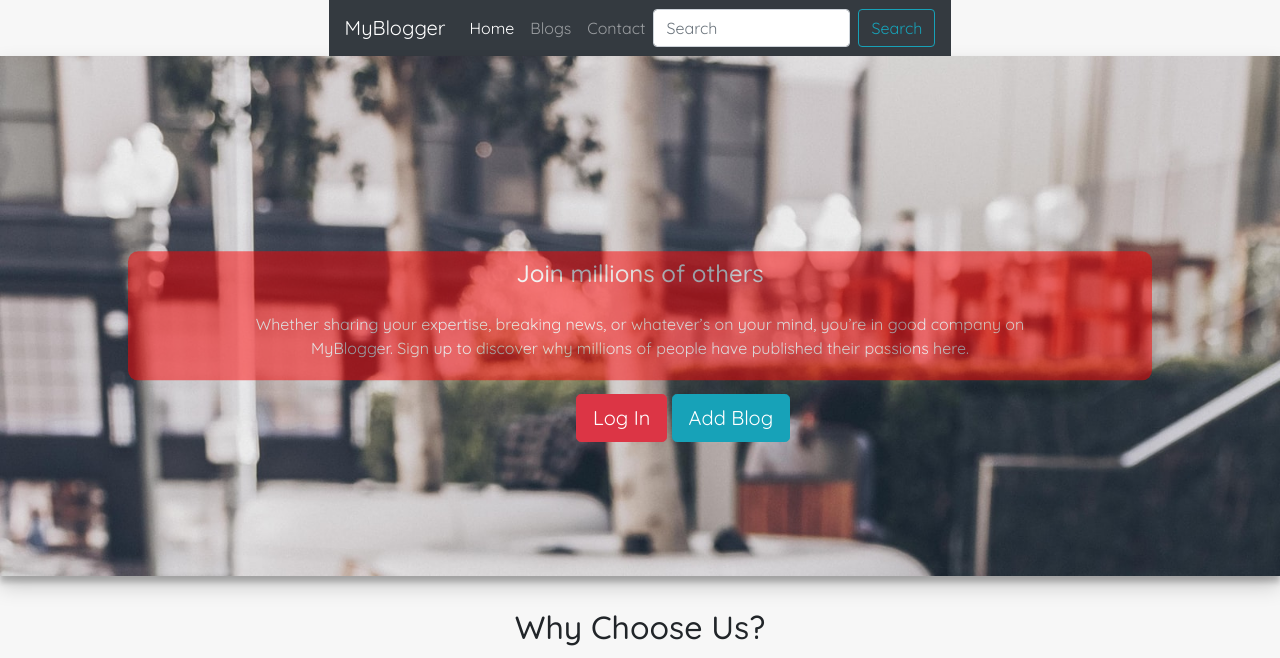
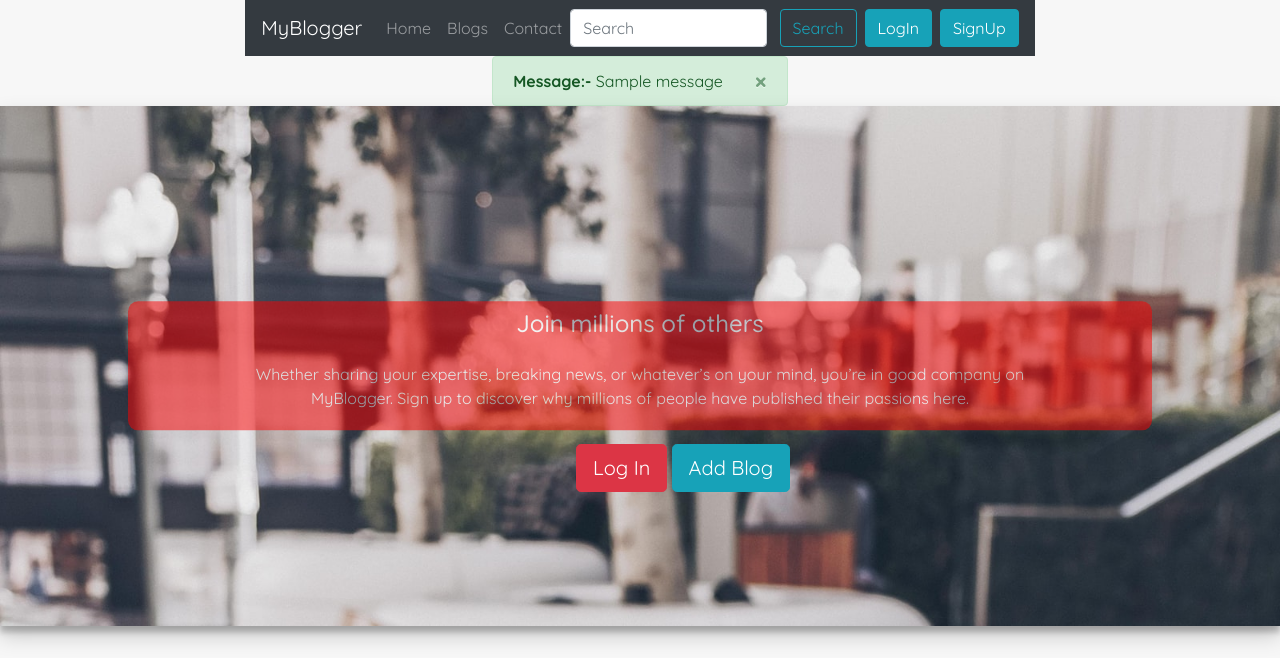
Before and after one commit to Sandeshsingh27/myBlog, a Django app: page / in a window 1280 px wide. Shown: the top 658 px of the page. Run offline with Django 4.2, Linux system fonts and the light colour scheme; one stand-in notice (Sample message) is shown; some libraries are stand-ins or nearby versions.

Commit message:
added authentication feature and displaying the content according to the user authentication

```diff
--- a/blog/urls.py
+++ b/blog/urls.py
@@ -10,5 +10,8 @@ urlpatterns = [
     path('delete/<int:sno>/', views.delete, name='delete'),
     path('edit/<int:sno>/', views.edit, name='edit'),
     path('blog/<int:sno>/', views.update, name='update'),
+    path('signup/', views.signup, name="signup"),
+    path('signin/', views.signin, name="signin"),
+    path('signout/', views.signout, name="signout"),
 
 ]
--- a/blog/views.py
+++ b/blog/views.py
@@ -1,9 +1,11 @@
-from django.shortcuts import render, redirect
+from django.shortcuts import render, redirect, HttpResponse
 from .models import *
 from django.urls import reverse
 from urllib.parse import urlencode
 import math
 from django.contrib import messages
+from django.contrib.auth.models import User
+from django.contrib.auth import authenticate, login, logout
 
 # Create your views here.
 
@@ -180,3 +182,78 @@ def delete(request, sno):
 
     context.update({'item':item})
     return render(request, 'blog.html', context)
+
+
+# we cannot use login and logout keywords as these are reserved keywords of django
+def signin(request):
+    # if method is post then perform the action otherwise if it is get(ie, if user enter /login in the url then show error message)
+    if request.method=='POST':
+        loginusername= request.POST.get('loginusername')
+        loginpass=request.POST.get('loginpass')
+
+        user=authenticate(request, username=loginusername, password=loginpass)
+
+        if user is not None:
+            login(request, user)
+            messages.success(request, "Successfully Logged In")
+            return redirect("index")
+        else:
+            messages.error(request, "Invalid Credentials! Please try again")
+            return redirect("index")
+    else:
+        return HttpResponse("404 - NOT FOUND")
+
+def signout(request):
+    logout(request)
+    messages.success(request, "Successfully Logged Out")
+    return redirect('index')
+
+
+def signup(request):
+    # if method is post then perform the action otherwise if it is get(ie, if user enter /signup in the url then show error message)
+    if request.method=='POST':
+        username= request.POST.get('username')
+        fname=request.POST.get('fname')
+        lname=request.POST.get('lname')
+        email=request.POST.get('email')
+        pass1=request.POST.get('pass1')
+        pass2=request.POST.get('pass2')
+
+        # Check for errorneous inputs
+
+        # username shoud be under 10 characters
+        if (len(username) > 10):
+            messages.error(request, "Your username must be under 10 characters")
+            return redirect('/')
+
+        # if User.objects.get(username=username):
+        #     messages.error(request, "Your username has already been taken. Enter unique username!")
+        #     return redirect('/')
+
+        # username should be alpha-numeric only
+        if not username.isalnum():
+            messages.error(request, "Your username must only contains letter and numbers")
+            return redirect('/')
+
+        # pass1 soud match pass2
+        if pass1 != pass2:
+            messages.error(request, "Your passwords do not match")
+            return redirect('/')
+
+        # length of pass1 must be atleast 8 characters
+        if (len(pass1) < 8):
+            messages.error(request, "Your passwords must contains atleast 8 characters")
+            return redirect('/')
+
+        # Creating user
+        my_user=User.objects.create_user(username, email, pass1)
+        my_user.first_name=fname
+        my_user.last_name=lname
+        my_user.save()
+        messages.success(request, "Your account has been successfully created")
+
+        # we can also use name of urls to redirect
+        return redirect('index')
+
+    else:
+        return HttpResponse("404 - NOT FOUND")
--- a/templates/base.html
+++ b/templates/base.html
@@ -1,22 +1,22 @@
 <!doctype html>
 <html lang="en">
 {% load static %}
+
 <head>
   <!-- Required meta tags -->
   <meta charset="utf-8">
   <meta name="viewport" content="width=device-width, initial-scale=1, shrink-to-fit=no">
 
   <!-- Bootstrap CSS -->
-    <link rel="stylesheet" href="https://cdn.jsdelivr.net/npm/bootstrap@4.0.0/dist/css/bootstrap.min.css" integrity="sha384-Gn5384xqQ1aoWXA+058RXPxPg6fy4IWvTNh0E263XmFcJlSAwiGgFAW/dAiS6JXm" crossorigin="anonymous">
+  <link rel="stylesheet" href="https://cdn.jsdelivr.net/npm/bootstrap@4.0.0/dist/css/bootstrap.min.css"
+    integrity="sha384-Gn5384xqQ1aoWXA+058RXPxPg6fy4IWvTNh0E263XmFcJlSAwiGgFAW/dAiS6JXm" crossorigin="anonymous">
 
   <!-- CSS stylesheet -->
   <link rel="stylesheet" type="text/css" href="{% static 'css/blog.css' %}">
   <link rel="stylesheet" type="text/css" href="{% static 'css/index.css' %}">
 
   <!-- TinyMCE text Editor script-->
-    <script
-    type="text/javascript"
-    src='https://cdn.tiny.cloud/1/no-api-key/tinymce/6/tinymce.min.js'
+  <script type="text/javascript" src='https://cdn.tiny.cloud/1/no-api-key/tinymce/6/tinymce.min.js'
     referrerpolicy="origin">
     </script>
   <script type="text/javascript">
@@ -44,35 +44,23 @@
   <title>{% block title %}{% endblock title %}</title>
 
   <style>
-       {% block style %}{% endblock style %}
+    {
+      % block style %
+    }
+
+      {
+      % endblock style %
+    }
   </style>
 </head>
+
 <body>
+  <!-- importing navbar.html file -->
+  {% include "navbar.html" %}
 
-    <nav class="navbar navbar-expand-lg navbar-dark bg-dark" /*style="background-color: #e3f2fd;"*/>
-        <a class="navbar-brand" href="/">MyBlogger</a>
-        <button class="navbar-toggler" type="button" data-toggle="collapse" data-target="#navbarSupportedContent" aria-controls="navbarSupportedContent" aria-expanded="false" aria-label="Toggle navigation">
-          <span class="navbar-toggler-icon"></span>
-        </button>
+  <!-- importing modal.html file -->
+  {% include "modals.html" %}
 
-        <div class="collapse navbar-collapse" id="navbarSupportedContent">
-          <ul class="navbar-nav mx-auto">
-            <li class="nav-item {% block homeactive %}{% endblock homeactive %}">
-              <a class="nav-link" href="/">Home <span class="sr-only">(current)</span></a>
-            </li>
-            <li class="nav-item {% block blogsactive %}{% endblock blogsactive %}">
-              <a class="nav-link" href="/blog">Blogs</a>
-            </li>
-            <li class="nav-item {% block contactactive %}{% endblock contactactive %}">
-                <a class="nav-link" href="/contact">Contact</a>
-              </li>
-        </ul>
-          <form name="search" action="/search" method="get" class="form-inline my-2 my-lg-0">
-            <input name="query" id="query" class="form-control mr-sm-2" type="search" placeholder="Search" aria-label="Search">
-            <button class="btn btn-outline-info my-2 my-sm-0" type="submit">Search</button>
-          </form>
-        </div>
-      </nav>
 
   {% block body %}
   {% endblock body %}
@@ -89,8 +77,15 @@
 
   <!-- Optional JavaScript -->
   <!-- jQuery first, then Popper.js, then Bootstrap JS -->
-    <script src="https://code.jquery.com/jquery-3.2.1.slim.min.js" integrity="sha384-KJ3o2DKtIkvYIK3UENzmM7KCkRr/rE9/Qpg6aAZGJwFDMVNA/GpGFF93hXpG5KkN" crossorigin="anonymous"></script>
-    <script src="https://cdn.jsdelivr.net/npm/popper.js@1.12.9/dist/umd/popper.min.js" integrity="sha384-ApNbgh9B+Y1QKtv3Rn7W3mgPxhU9K/ScQsAP7hUibX39j7fakFPskvXusvfa0b4Q" crossorigin="anonymous"></script>
-    <script src="https://cdn.jsdelivr.net/npm/bootstrap@4.0.0/dist/js/bootstrap.min.js" integrity="sha384-JZR6Spejh4U02d8jOt6vLEHfe/JQGiRRSQQxSfFWpi1MquVdAyjUar5+76PVCmYl" crossorigin="anonymous"></script>
+  <script src="https://code.jquery.com/jquery-3.2.1.slim.min.js"
+    integrity="sha384-KJ3o2DKtIkvYIK3UENzmM7KCkRr/rE9/Qpg6aAZGJwFDMVNA/GpGFF93hXpG5KkN"
+    crossorigin="anonymous"></script>
+  <script src="https://cdn.jsdelivr.net/npm/popper.js@1.12.9/dist/umd/popper.min.js"
+    integrity="sha384-ApNbgh9B+Y1QKtv3Rn7W3mgPxhU9K/ScQsAP7hUibX39j7fakFPskvXusvfa0b4Q"
+    crossorigin="anonymous"></script>
+  <script src="https://cdn.jsdelivr.net/npm/bootstrap@4.0.0/dist/js/bootstrap.min.js"
+    integrity="sha384-JZR6Spejh4U02d8jOt6vLEHfe/JQGiRRSQQxSfFWpi1MquVdAyjUar5+76PVCmYl"
+    crossorigin="anonymous"></script>
 </body>
+
 </html>
--- a/templates/blog.html
+++ b/templates/blog.html
@@ -43,10 +43,12 @@
           </div>
         </div>
       </div>
+      {% if user.is_authenticated %}
       <button type="submit" class="btn btn-info d-block" onclick="location.href='{% url 'edit' blog.sno %}'">Edit your
         Blog</button>
       <button type="submit" class="btn btn-outline-danger mt-1"
         onclick="location.href='{% url 'delete' blog.sno %}'">Delete your Blog</button>
+      {% endif %}
     </div>
     {% endfor %}
   </div>
--- a/templates/index.html
+++ b/templates/index.html
@@ -19,6 +19,19 @@ background: #f7f7f7 !important;
 </div>
 {% endif %}
 
+{% if messages %}
+{% for message in messages %}
+<div
+  class="alert alert-{% if message.tags == 'error' %}danger {% elif message.tags == 'warning' %}warning {% elif message.tags == 'success' %}success {% else %}info {% endif %} alert-dismissible fade show mb-0"
+  role="alert">
+  <strong>Message:-</strong> {{message}}
+  <button type="button" class="close" data-dismiss="alert" aria-label="Close">
+    <span aria-hidden="true">&times;</span>
+  </button>
+</div>
+{% endfor %}
+{% endif %}
+
 <section>
   <div class="container front-container px-0 my-0">
     <!-- https://source.unsplash.com/1600x650/?programming, coding || this is an api for images -->
@@ -32,10 +45,14 @@ background: #f7f7f7 !important;
           Sign up to discover why millions of people have published their passions here.</p>
       </div>
 
+      {% if not user.is_authenticated %}
       <div class="button">
-        <button type="button" class="btn btn-danger btn-lg">Log In</button>
+        <!-- Button trigger for login modal -->
+        <button type="submit" class="btn btn-danger btn-lg" data-toggle="modal" data-target="#loginModal">Log
+          In</button>
         <a href="#addBlog" class="btn btn-info btn-lg" role="button">Add Blog</a>
       </div>
+      {% endif %}
 
     </div>
 
@@ -97,12 +114,10 @@ background: #f7f7f7 !important;
           <img class="d-block w-100" src="{% static 'img/river-canal.jpeg' %}" alt="First slide">
         </div>
         <div class="carousel-item">
-          <img class="d-block w-100" src="{% static 'img/forest.jpeg' %}"
-            alt="Second slide">
+          <img class="d-block w-100" src="{% static 'img/forest.jpeg' %}" alt="Second slide">
         </div>
         <div class="carousel-item">
-          <img class="d-block w-100" src="{% static 'img/coding.jpeg' %}"
-            alt="Third slide">
+          <img class="d-block w-100" src="{% static 'img/coding.jpeg' %}" alt="Third slide">
         </div>
       </div>
       <a class="carousel-control-prev" href="#carouselIndicators" role="button" data-slide="prev">
@@ -123,7 +138,8 @@ background: #f7f7f7 !important;
       {% csrf_token %}
       <div class="form-group">
         <label for="title">Title</label>
-        <input type="text" class="form-control" id="title" name="title" placeholder="Enter title for your blog" required>
+        <input type="text" class="form-control" id="title" name="title" placeholder="Enter title for your blog"
+          required>
       </div>
       <div class="form-group">
         <label for="content">Content</label>
--- /dev/null
+++ b/templates/modals.html
@@ -0,0 +1,75 @@
+  <!-- SignUp Modal -->
+  <div class="modal fade" id="signupModal" tabindex="-1" role="dialog" aria-labelledby="signupModalLabel"
+    aria-hidden="true">
+    <div class="modal-dialog" role="document">
+      <div class="modal-content">
+        <div class="modal-header">
+          <h5 class="modal-title" id="signupModalLabel">SignUp Here</h5>
+          <button type="button" class="close" data-dismiss="modal" aria-label="Close">
+            <span aria-hidden="true">&times;</span>
+          </button>
+        </div>
+        <div class="modal-body">
+          <form action="/signup/" method="post">
+            {% csrf_token %}
+            <div class="form-group">
+              <label for="username" class="col-form-label">Username</label>
+              <input name="username" type="text" class="form-control" aria-describedby="username-instruction" id="username" placeholder="Enter your username" required>
+              <small id="username-instruction" class="form-text text-muted">Username must be unique and in lowercase and alphanumeric.</small>
+            </div>
+            <div class="form-group">
+              <label for="fname" class="col-form-label">First Name</label>
+              <input name="fname" type="text" class="form-control" id="fname" placeholder="Enter First Name" required>
+            </div>
+            <div class="form-group">
+              <label for="lname" class="col-form-label">Last Name</label>
+              <input name="lname" type="text" class="form-control" id="lname" placeholder="Enter Last Name" required>
+            </div>
+            <div class="form-group">
+              <label for="email" class="col-form-label">Email</label>
+              <input name="email" type="email" class="form-control" id="email" placeholder="Enter your email" required>
+            </div>
+            <div class="form-group">
+              <label for="pass1" class="col-form-label">Password</label>
+              <input name="pass1" type="password" class="form-control" id="pass1" aria-describedby="password-instruction" placeholder="Enter password" required>
+              <small id="password-instruction" class="form-text text-muted">Password should be atleast 8 characters long.</small>
+            </div>
+            <div class="form-group">
+              <label for="pass2" class="col-form-label">Confirm Password</label>
+              <input name="pass2" type="password" class="form-control" id="pass2" placeholder="Enter password again" required>
+            </div>
+            <button type="submit" class="btn btn-info">Submit</button>
+          </form>
+        </div>
+      </div>
+    </div>
+  </div>
+
+  <!-- LogIn Modal -->
+  <div class="modal fade" id="loginModal" tabindex="-1" role="dialog" aria-labelledby="loginModalLabel"
+    aria-hidden="true">
+    <div class="modal-dialog" role="document">
+      <div class="modal-content">
+        <div class="modal-header">
+          <h5 class="modal-title" id="loginModalLabel">LogIn</h5>
+          <button type="button" class="close" data-dismiss="modal" aria-label="Close">
+            <span aria-hidden="true">&times;</span>
+          </button>
+        </div>
+        <div class="modal-body">
+          <form action="/signin/" method="post">
+            {% csrf_token %}
+            <div class="form-group">
+              <label for="loginusername" class="col-form-label">Username</label>
+              <input name="loginusername" type="text" class="form-control" id="loginusername" placeholder="Enter your username">
+            </div>
+            <div class="form-group">
+              <label for="loginpass" class="col-form-label">Password</label>
+              <input name="loginpass" type="password" class="form-control" id="loginpass" placeholder="Enter your password">
+            </div>
+            <button type="submit" class="btn btn-info">Submit</button>
+          </form>
+        </div>
+      </div>
+    </div>
+  </div>
--- /dev/null
+++ b/templates/navbar.html
@@ -0,0 +1,54 @@
+<nav class="navbar navbar-expand-lg navbar-dark bg-dark" /*style="background-color: #e3f2fd;" * />
+  <a class="navbar-brand" href="/">MyBlogger</a>
+  <button class="navbar-toggler" type="button" data-toggle="collapse" data-target="#navbarSupportedContent"
+    aria-controls="navbarSupportedContent" aria-expanded="false" aria-label="Toggle navigation">
+    <span class="navbar-toggler-icon"></span>
+  </button>
+
+  <div class="collapse navbar-collapse" id="navbarSupportedContent">
+    <ul class="navbar-nav mr-auto">
+      <li class="nav-item {% block homeactive %}{% endblock homeactive %}">
+        <a class="nav-link" href="/">Home <span class="sr-only">(current)</span></a>
+      </li>
+      <li class="nav-item {% block blogsactive %}{% endblock blogsactive %}">
+        <a class="nav-link" href="/blog">Blogs</a>
+      </li>
+      <li class="nav-item {% block contactactive %}{% endblock contactactive %}">
+        <a class="nav-link" href="/contact">Contact</a>
+      </li>
+    </ul>
+    <div class="ml-auto form-inline">
+      <form name="search" action="/search" method="get" class="my-2 my-lg-0">
+        <input name="query" id="query" class="form-control mr-sm-2" type="search" placeholder="Search"
+          aria-label="Search">
+        <button class="btn btn-outline-info my-2 my-sm-0" type="submit">Search</button>
+      </form>
+
+      {% if user.is_authenticated %}
+      <ul class="navbar-nav mr-3">
+        <li class="nav-item dropdown">
+          <a class="nav-link dropdown-toggle" href="#" id="navbarDropdown" role="button" data-toggle="dropdown"
+            aria-haspopup="true" aria-expanded="false">
+            Welcome {{request.user}}
+          </a>
+          <div class="dropdown-menu" aria-labelledby="navbarDropdown">
+            <a class="dropdown-item" href="#addBlog">Add Blog</a>
+            <!-- <a class="dropdown-item" href="#">Another action</a> -->
+          <div class="dropdown-divider"></div>
+          <a class="dropdown-item" href="/signout">Log Out</a>
+          </div>
+        </li>
+      </ul>
+      {% else %}
+      <!-- Button trigger for login modal -->
+      <button type="submit" class="btn btn-info ml-2" data-toggle="modal" data-target="#loginModal">
+        LogIn
+      </button>
+      <!-- Button trigger for signup modal -->
+      <button type="submit" class="btn btn-info ml-2" data-toggle="modal" data-target="#signupModal">
+        SignUp
+      </button>
+      {% endif %}
+    </div>
+  </div>
+  </nav>
```
Also changed, not shown: db.sqlite3. Lines whose indentation alone changed are shown as unchanged.
